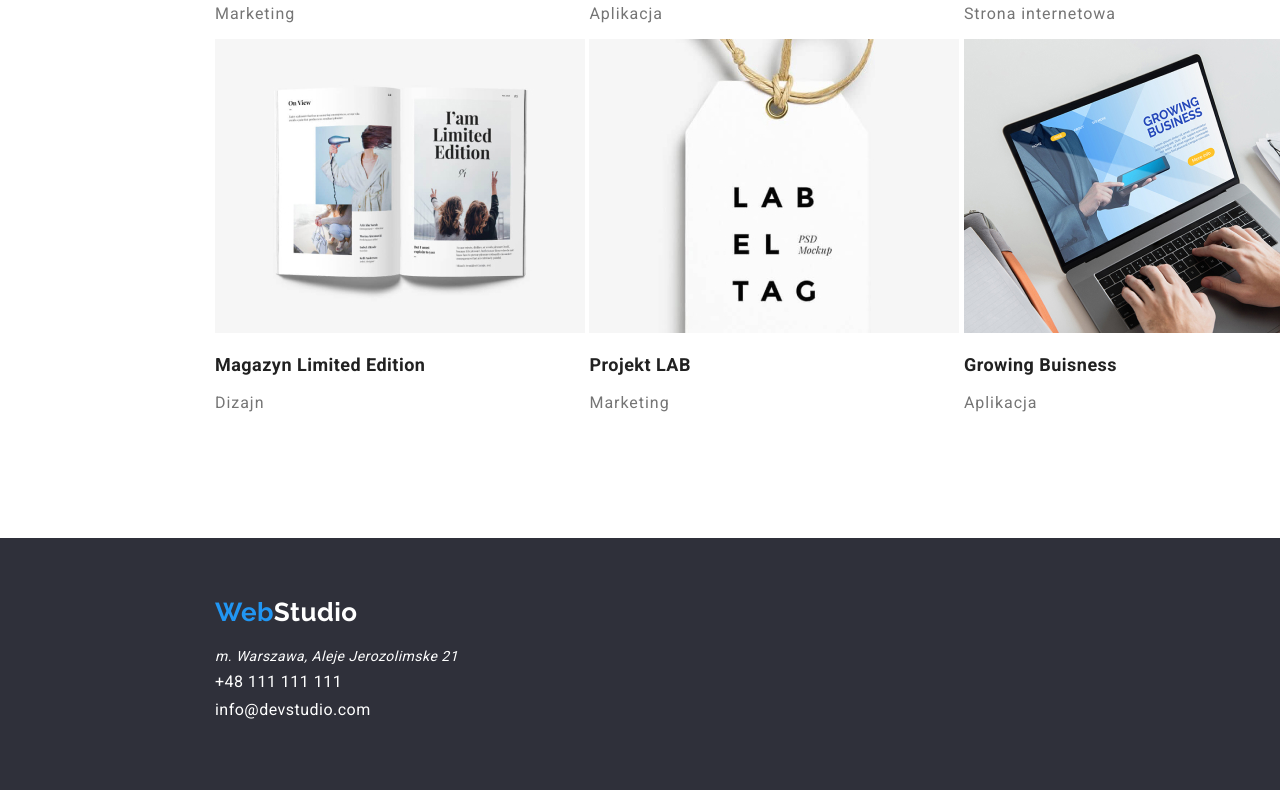
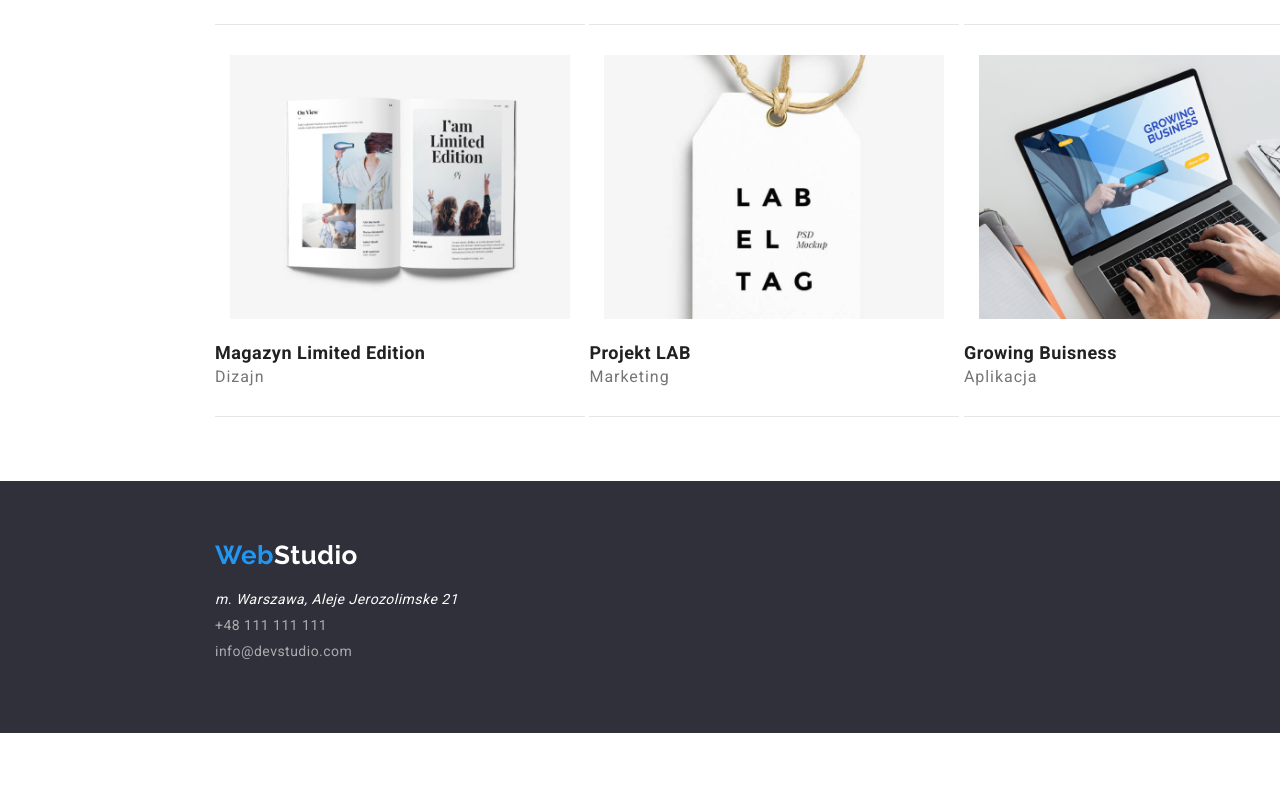
Before and after one commit to SzymonMolek/goit-markup-hw-03, a plain HTML site: page portfolio.html in a window 1280 px wide. Shown: the part 968-1758 px from the top of the page. After the commit the page ends 1701 px from the top, so only its background shows below. Drawn offline with nearby package versions, Linux system fonts and the light colour scheme.

Commit message:
Modify 1.4

```diff
--- a/css/styles.css
+++ b/css/styles.css
@@ -23,6 +23,7 @@
     --border: none;
 
     --street-color: #FFFFFF;
+    --contact-bottom: rgba(255, 255, 255, 0.6);
 
     /* ONLY BACKGROUND COLORS */
     --second-bgcolor: #2F303A;
@@ -53,6 +54,7 @@ ul li {
     margin: 0;
 }
 button {
+    font-size: 16px;;
     color: var(--normal-text);
     background-color: var(--normal-bgcolor);
     border: var(--border);
@@ -91,7 +93,8 @@ a:focus {
     text-decoration: none;
 }
 
-ul {
+ul
+{
     list-style-type: none;
     padding: 0;
 }
@@ -109,21 +112,32 @@ ul {
     height: 30px;
     margin-top: 25px;
     margin-bottom: 25px;
+    border-bottom: 1px;
+    border-bottom-style: ridge;
+    border-bottom-color: #f2f2f2;
 }
+.main-logo-flex
+{
+    display: flex;
+    padding-left: 215px;
+    padding-right: 93px;
+
+}
+
 .first-word
 {
-    display: inline;
+    display: flex;
     color: var(--first-logo-color);
-    margin-top: 0;
-    padding-left: 215px;
-    padding-right: 93px;
+    margin: 0;
 }
 .second-word
 {
+    display: flex;
     color: var(--second-logo-color)
 }
 .third-word
 {
+    display: flex;
     color: var(--third-logo-color)
 }
 .main-logo
@@ -145,7 +159,6 @@ ul {
 .homepage
 {
     display: flex;
-    padding-right: 321px;
 }
 
 .navigation
@@ -160,26 +173,36 @@ ul {
 .contact-mail-top,
 .contact-phone-top
 {
-    color: var(--normal-text);
+    color: var(--contact-us-color);
     border: var(--border);
-    display: inline-block;
+    display: inline;
     font-size: 16px;
     letter-spacing: 0.03em;
-    padding-left: 50px;
+    margin-left: 50px;
     padding-top: 5px;
+}
+
+.contact-mail-top
+{
+    margin-left: 371px;
+}
+
+.contact-bottom
+{
+    padding-left: 215px;
 }
 
 .contact-mail-bottom,
 .contact-phone-bottom
 {
-    color: var(--sentence-color);
+    display: inline-block;
+    color: var(--contact-bottom);
     border: var(--border);
+    font-size: 14px;
     padding-bottom: 9px;
-    padding-left: 215px;
+    padding-right: 0px;
     margin: 0;
-    display: block;
 }
-
 .contact-phone:hover,
 .contact-mail:hover
 {
@@ -326,6 +349,7 @@ ul {
 .buttons {
     display: flex;
     justify-content: center;
+    gap: 8px;
     margin-top: 94px;
 }
 
@@ -358,18 +382,27 @@ ul {
     font-weight: Bold;
     color: var(--normal-text);
     text-decoration: none;
+    padding-top: 20px;
+    padding-bottom: 4px;
+    margin: 0;
 }
 
 .keyword-content
 {
     color: var(--content-color);
     letter-spacing: 0.06em;
+    margin: 0;
+    padding-bottom: 30px;
+    border-bottom: 1px;
+    border-bottom-style: ridge;
+    border-bottom-color: #e6e6e6;
 }
 
 .footer-informations
 {
     background-color: var(--second-bgcolor);
     height: 252px;
+    margin-top: 64px;
 }
 
 .get-more
@@ -391,19 +424,29 @@ ul {
     margin-bottom: 0;
 }
 
-.portfolio-buttons
+.portfolio-main-content
 {
-    display: table;
+    display: flex;
     margin: 0 auto;
-    width: 1170px;
+    /* width: 1170px; */
     padding-bottom: 94px;
 }
 
-/* .portfolio-content
+.portfolio-content
 {
-    display: flex;
     width: 1170px;
-    margin-bottom: 94px;
-    margin-top: 34px;
-    margin-left: 215px;
-} */
+    justify-content: center;
+    align-items: center;
+    margin: auto;
+}
+
+.pictures-content > li > img
+{
+    padding-left: 15px;
+    padding-right: 15px;
+    padding-top: 30px;
+}
+.pictures-content
+{
+    margin-top: 20px;
+}
--- a/portfolio.html
+++ b/portfolio.html
@@ -25,7 +25,9 @@
         <div class="homepage">
           <!-- <a class="main-logo" href=https://szymonmolek.github.io/goit-markup-hw-01 target="_self">WebStudio</a> -->
           <!-- <a class="main-logo" href="index.html" target="_self">WebStudio</a> -->
+          <div class="main-logo-flex">
           <a class="main-logo" href="index.html" target="_self"><p class="first-word">Web<span class="second-word">Studio</span></p></a>
+          </div>
 
           <!-- TopBar (add links to subpages) -->
           <nav class="navigation">
@@ -36,8 +38,8 @@
 
 
           <!-- ContactUs -->
+          <a class="contact-mail-top" href="mailto:abc@abc.en">info@devstudio.com</a>
           <a class="contact-phone-top" href="tel:000000000">+48 111 111 111</a>
-          <a class="contact-mail-top" href="mailto:abc@abc.en">info@devstudio.com</a>
         </div>
       </header>
 
@@ -51,7 +53,7 @@
           <button type="button">Marketing</button>
         </div>
         <div class="portfolio-content">
-          <ul>
+          <ul class="pictures-content">
             <li>
               <img
                 src="images/Technocrack.jpg"
@@ -155,12 +157,16 @@
 
           <!-- <a class="main-logo" href=https://szymonmolek.github.io/goit-markup-hw-01 target="_self">WebStudio</a> -->
           <!-- <a class="main-logo" href="index.html" target="_self">WebStudio</a> -->
-          <a class="main-logo-bottom" href="index.html" target="_self"><p class="first-word">Web<span class="third-word">Studio</span></p></a><br/>
+        <div class="main-logo-flex">
+          <a class="main-logo-bottom" href="index.html" target="_self"><p class="first-word">Web<span class="third-word">Studio</span></p></a>
+        </div>
 
         <address class="get-more">
           <p class="street">m. Warszawa, Aleje Jerozolimske 21</p>
-          <a class="contact-phone-bottom" href="tel:000000000">+48 111 111 111</a>
-          <a class="contact-mail-bottom" href="mailto:abc@abc.en">info@devstudio.com</a>
+          <div class="contact-bottom">
+            <a class="contact-phone-bottom" href="tel:000000000">+48 111 111 111</a> <br/>
+            <a class="contact-mail-bottom" href="mailto:abc@abc.en">info@devstudio.com</a>
+          </div>
         </address>
       </footer>
   </body>
```
Also changed, not shown: index.html (+10 -4 lines), .prettierrc.json (added).
